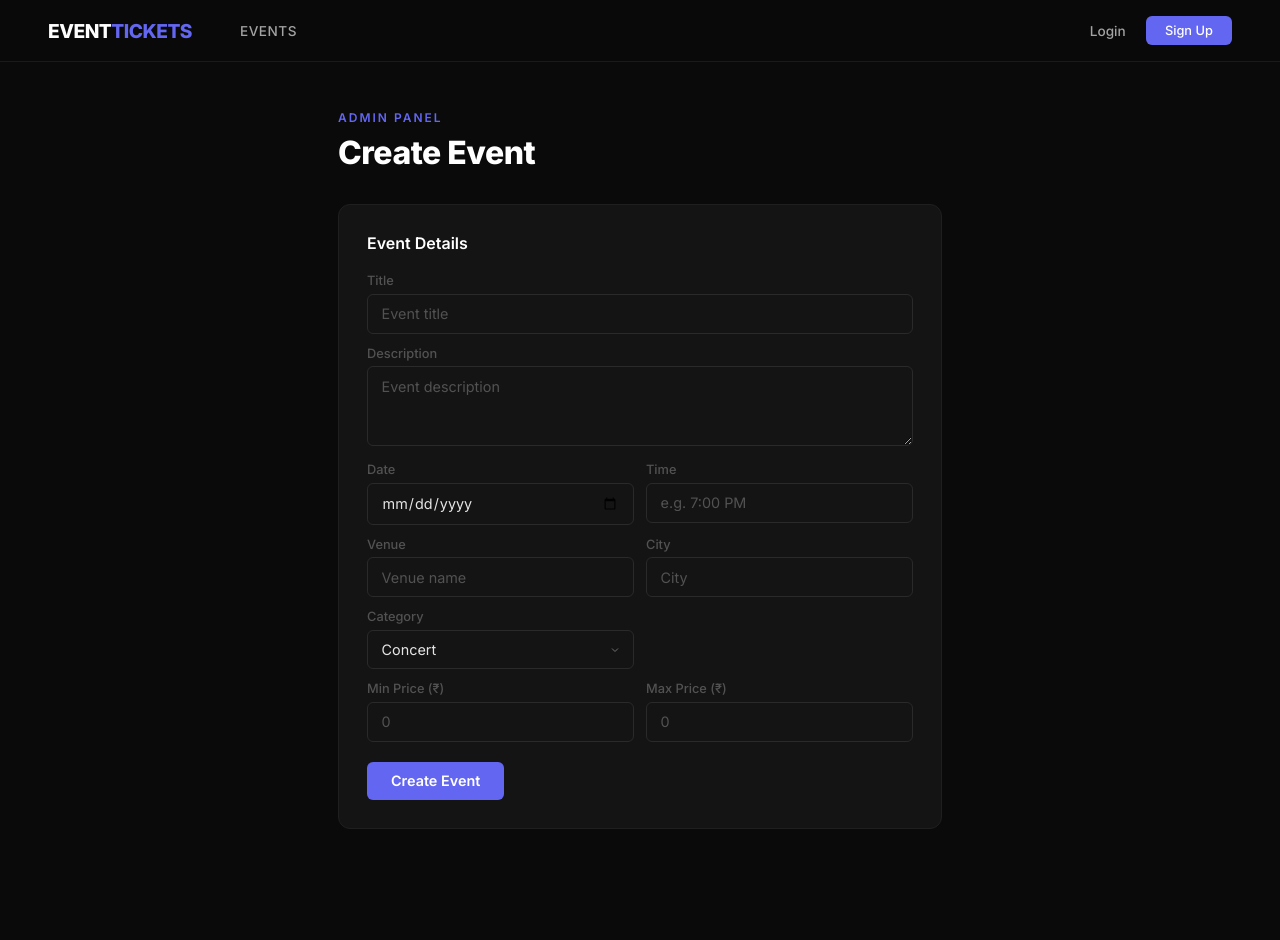
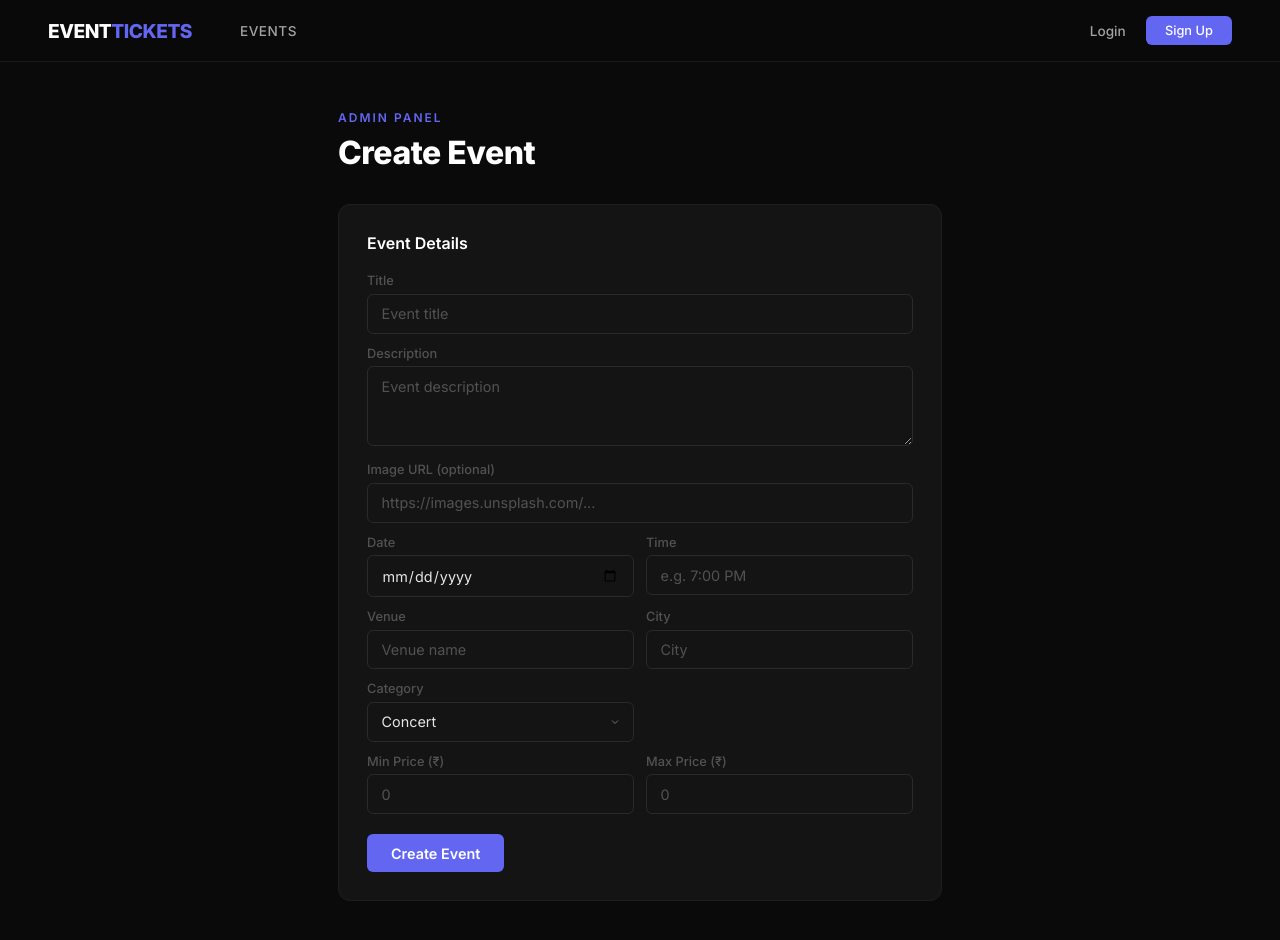
Before and after one commit to TechGenie-awake/Event-Ticketing-System, a React (Vite) app in the folder frontend/: page /admin in a window 1280 px wide. Shown: the top 940 px of the page. Before the commit the page ends 901 px from the top, so only its background shows below. Built offline with nearby package versions, Linux system fonts and the light colour scheme; the HTML template or start-up script is replaced by a standard one.

Commit message:
add image url field to admin event form

```diff
--- a/frontend/src/pages/AdminPage.jsx
+++ b/frontend/src/pages/AdminPage.jsx
@@ -5,6 +5,7 @@ function AdminPage() {
   const [eventForm, setEventForm] = useState({
     title: '', description: '', eventDate: '', eventTime: '',
     venue: '', city: '', category: 'concert', minPrice: '', maxPrice: '',
+    imageUrl: '',
   });
   const [createdEvent, setCreatedEvent] = useState(null);
   const [seatSections, setSeatSections] = useState([
@@ -90,6 +91,15 @@ function AdminPage() {
           <label style={{ display: 'block', color: '#525252', fontSize: '0.8rem', fontWeight: '500', marginBottom: '0.35rem' }}>Description</label>
           <textarea name="description" value={eventForm.description} onChange={handleEventChange} required placeholder="Event description" style={{ height: '80px', resize: 'vertical' }} />
         </div>
+        <div style={{ marginBottom: '0.75rem' }}>
+          <label style={{ display: 'block', color: '#525252', fontSize: '0.8rem', fontWeight: '500', marginBottom: '0.35rem' }}>Image URL (optional)</label>
+          <input name="imageUrl" value={eventForm.imageUrl} onChange={handleEventChange} placeholder="https://images.unsplash.com/..." />
+          {eventForm.imageUrl && (
+            <div style={{ marginTop: '0.5rem', borderRadius: '8px', overflow: 'hidden', border: '1px solid #1f1f1f', maxWidth: '280px' }}>
+              <img src={eventForm.imageUrl} alt="Preview" style={{ width: '100%', height: '120px', objectFit: 'cover', display: 'block' }} onError={(e) => { e.currentTarget.style.display = 'none'; }} />
+            </div>
+          )}
+        </div>
         <div style={{ display: 'grid', gridTemplateColumns: '1fr 1fr', gap: '0.75rem', marginBottom: '0.75rem' }}>
           <div>
             <label style={{ display: 'block', color: '#525252', fontSize: '0.8rem', fontWeight: '500', marginBottom: '0.35rem' }}>Date</label>
```
